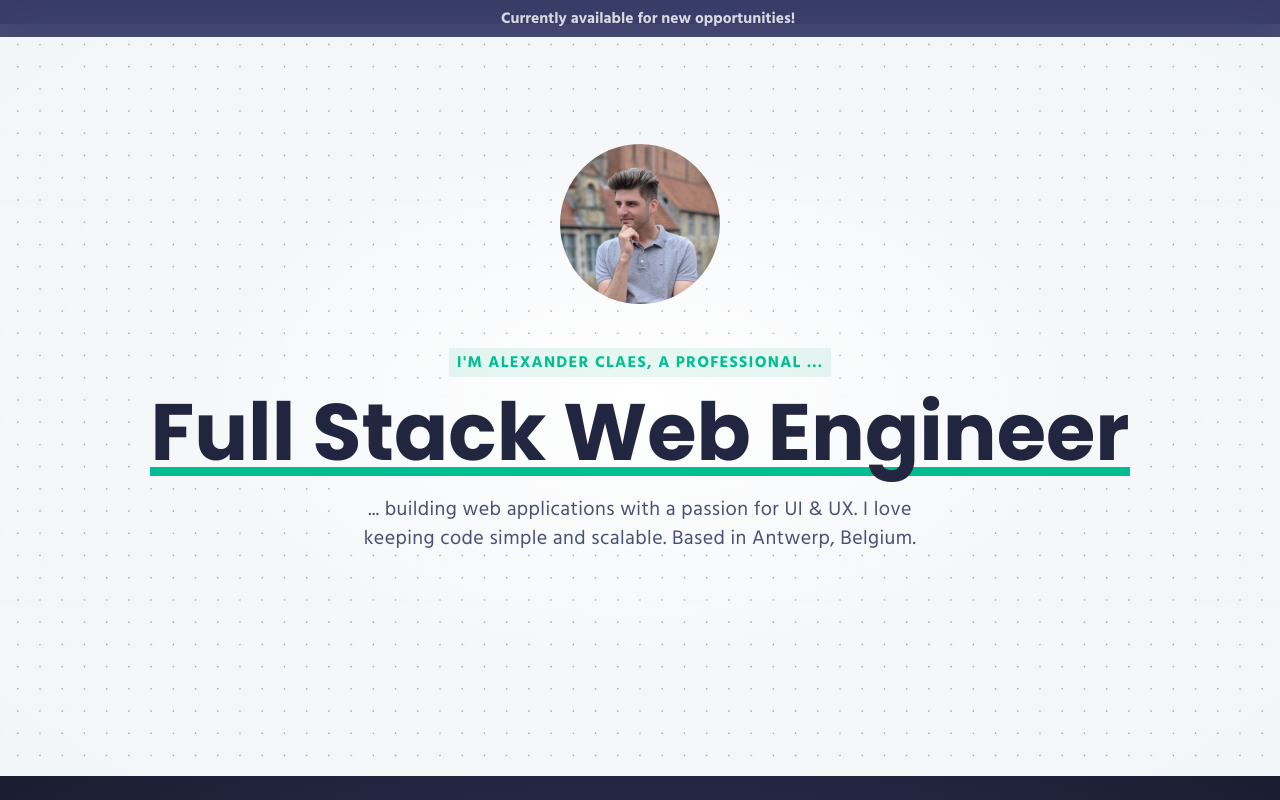
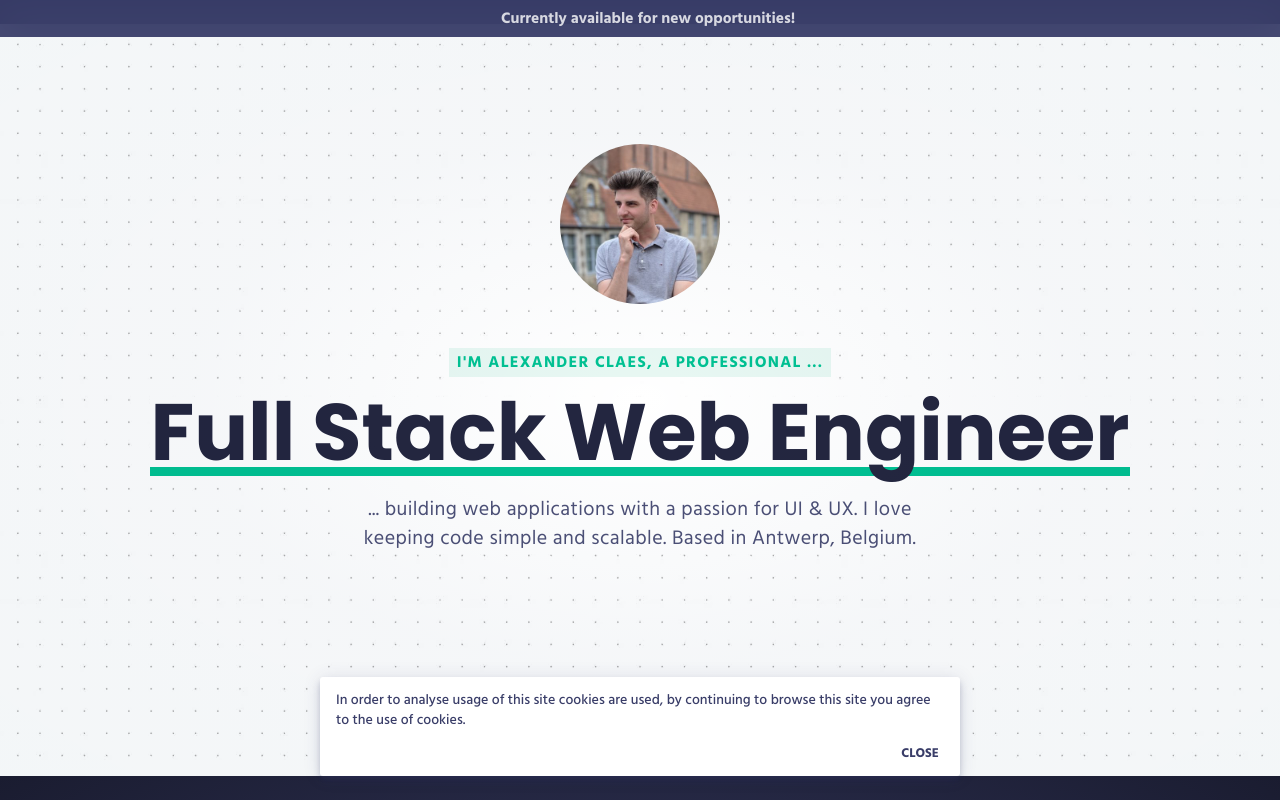
Before and after one commit to lextoc/website, a Next.js app: page / in a window 1280 px wide. Shown: the top 800 px of the page. Built offline with nearby package versions, Linux system fonts and the light colour scheme.

Commit message:
chore(CookiesSnackbar): add cookies disclaimer

```diff
--- /dev/null
+++ b/components/CookiesSnackbar.tsx
@@ -0,0 +1,72 @@
+import Button from "@material-ui/core/Button";
+import Portal from "@material-ui/core/Portal";
+import Snackbar from "@material-ui/core/Snackbar";
+import React, { Component } from "react";
+
+// Represents a cookies disclaimer.
+class CookiesSnackbar extends Component<{}, { isAccepted: boolean }> {
+  /**
+   * Constructs a CookiesSnackbar.
+   */
+  constructor(props: any) {
+    super(props);
+    this.state = {
+      isAccepted: false
+    };
+  }
+
+  /**
+   * Bring accepted state up to date.
+   */
+  componentDidMount() {
+    this.setState({
+      isAccepted: localStorage.getItem("isCookiesAccepted") === "true"
+    });
+  }
+
+  /**
+   * Sets cookies as accepted.
+   */
+  handleAcceptClick = (e: any) => {
+    e.preventDefault();
+    localStorage.setItem("isCookiesAccepted", "true");
+    this.setState({ isAccepted: true });
+  };
+
+  /**
+   * Renders cookies notification.
+   */
+  render() {
+    const { isAccepted } = this.state;
+    if (isAccepted) return null;
+    return (
+      <Portal>
+        <Snackbar
+          open={!isAccepted}
+          anchorOrigin={{
+            horizontal: "center",
+            vertical: "bottom"
+          }}
+          message={
+            <span>
+              In order to analyse usage of this site cookies are used, by
+              continuing to browse this site you agree to the use of cookies.
+            </span>
+          }
+          action={[
+            <Button
+              color="inherit"
+              size="small"
+              key="close"
+              onClick={this.handleAcceptClick}
+            >
+              Close
+            </Button>
+          ]}
+        />
+      </Portal>
+    );
+  }
+}
+
+export default CookiesSnackbar;
--- a/pages/index.tsx
+++ b/pages/index.tsx
@@ -4,6 +4,7 @@ import ReactGA from "react-ga";
 
 import Availability from "../components/Availability";
 import Cases from "../components/Cases";
+import CookiesSnackbar from "../components/CookiesSnackbar";
 import Footer from "../components/Footer";
 // import TechnologiesList from "../components/TechnologiesList";
 import WorkCTA from "../components/WorkCTA";
@@ -22,6 +23,7 @@ const Home: NextPage = (): React.ReactElement => {
   }
   return (
     <div className={NAME}>
+      <CookiesSnackbar />
       <Availability />
       <div className={`${NAME}__header-wrapper`}>
         <header className={`${NAME}__header`}>
--- a/src/styles.scss
+++ b/src/styles.scss
@@ -461,3 +461,24 @@ strong {
     font-family: "Poppins";
   }
 }
+
+.MuiSnackbarContent-root {
+  background-color: white !important;
+  border-radius: 3px !important;
+  box-shadow: 0px 3px 5px -1px rgba($secondary, 0.2),
+    0px 6px 10px 0px rgba($secondary, 0.14),
+    0px 1px 18px 0px rgba($secondary, 0.12) !important;
+
+  .MuiSnackbarContent-message,
+  .MuiButton-label {
+    color: $secondary !important;
+  }
+
+  .MuiSnackbarContent-message {
+    font-weight: 500 !important;
+  }
+
+  .MuiButton-label {
+    font-weight: 700 !important;
+  }
+}
```
